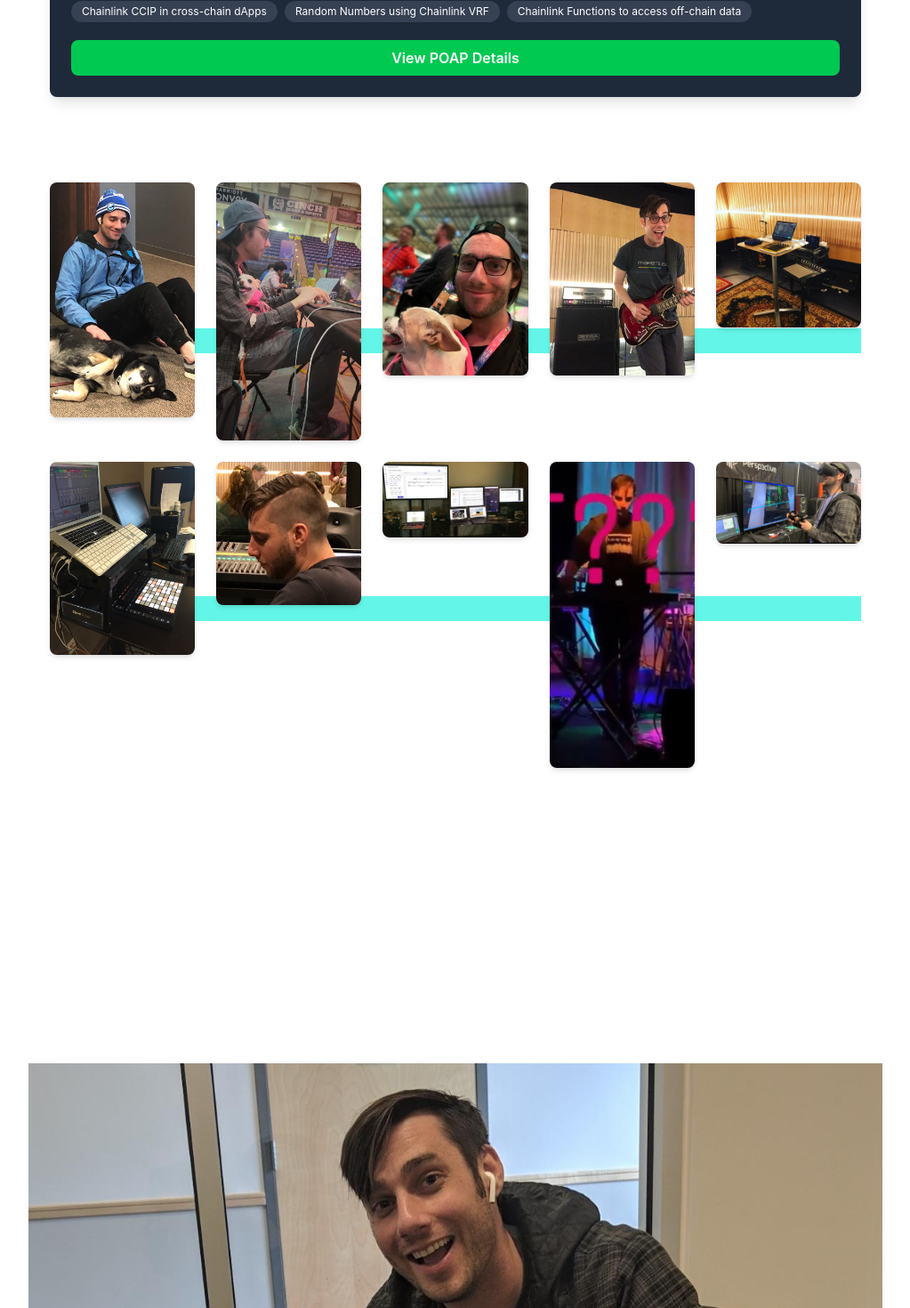
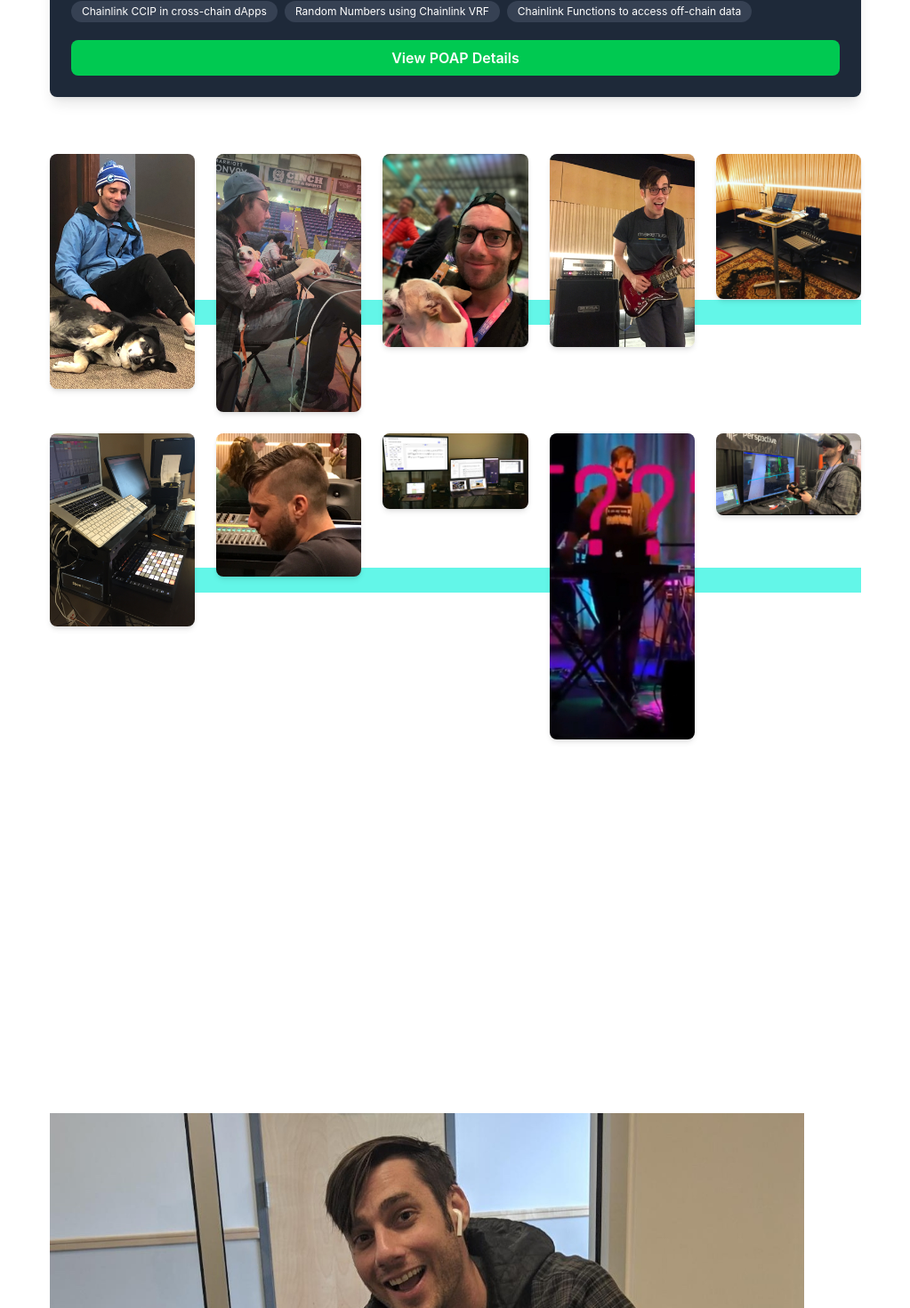
Before and after one commit to sruud/my-portfolio, a Next.js app: page / in a window 1280 px wide. Shown: the part 3073-4543 px from the top of the page at 89% size, without its empty margins (128-1151 px from the left). Built offline with nearby package versions, Linux system fonts and the light colour scheme.

Commit message:
Refactor, better naming, cleanup

```diff
--- /dev/null
+++ b/app/components/ImageGallery.tsx
@@ -0,0 +1,32 @@
+export default function ImageGallery() {
+  const images = [
+    "/coworker_steve.webp",
+    "/dogcopilot.jpg",
+    "/ethdenver_hang_focus.jpg",
+    "/guitar.jpg",
+    "/djset.jpg",
+    "/workstation.jpg",
+    "/gg_mm_steve.jpg",
+    "/setup_bg_test_lab.webp",
+    "/dj.jpg",
+    "/namm_music_studio_vr.jpg",
+  ];
+
+  return (
+    <section className="max-w-6xl px-6 py-8 ">
+      <div className="relative grid grid-cols-2 gap-6 sm:grid-cols-3 md:grid-cols-5">
+        <div className="absolute top-1/4 left-0 -z-10 h-7 w-full bg-[#2ff3e0] opacity-75"></div>
+        {images.map((src, index) => (
+          <img
+            key={index}
+            src={src}
+            alt={`Eye Candy ${index + 1}`}
+            className="h-auto w-full rounded-lg shadow-md transition-transform duration-300 hover:scale-110"
+          />
+        ))}
+        {/* 67 px - line height try */}
+        <div className="absolute bottom-1/4 left-0 -z-10 h-7 w-full bg-[#2ff3e0] opacity-75"></div>
+      </div>
+    </section>
+  );
+}
--- a/app/components/ImageGrid.tsx
+++ /dev/null
@@ -1,58 +0,0 @@
-export default function ImageGrid() {
-  const images = [
-    "/coworker_steve.webp",
-    "/dogcopilot.jpg",
-    "/ethdenver_hang_focus.jpg",
-    "/guitar.jpg",
-    "/djset.jpg",
-    "/workstation.jpg",
-    "/gg_mm_steve.jpg",
-    "/setup_bg_test_lab.webp",
-    "/dj.jpg",
-    "/namm_music_studio_vr.jpg",
-  ];
-
-  return (
-    <section id="looking-for" className="max-w-6xl mx-auto px-6 py-16">
-      <div className="relative grid grid-cols-2 sm:grid-cols-3 md:grid-cols-5 gap-6">
-        <div className="absolute top-1/4 left-0 w-full h-7 bg-[#2ff3e0] opacity-75 -z-10"></div>
-        {images.map((src, index) => (
-          <img
-            key={index}
-            src={src}
-            alt={`Eye Candy ${index + 1}`}
-            className="w-full h-auto rounded-lg shadow-md transition-transform duration-300 hover:scale-105"
-          />
-        ))}
-        {/* 67 px - line height try */}
-        <div className="absolute bottom-1/4 left-0 w-full h-7 bg-[#2ff3e0] opacity-75 -z-10"></div>
-      </div>
-      <div className="looking-for-container space-y-4">
-        <h2 className="text-3xl font-bold mb-6 text-left">
-          {/* Things I'm Passionate About */}
-          What I'm Looking For
-        </h2>
-        <div className="looking-for-text-container space-y-4">
-          <p>
-            I'm looking for a role where I can combine my passion for software
-            engineering with my adaptability and curiosity for learning new
-            technologies. Whether in frontend development, software quality
-            engineering, or web3 land, I thrive in collaborative environments
-            where I can contribute to building reliable, user-friendly
-            applications.
-          </p>
-          <p>
-            I enjoy working with modern frameworks like React and TypeScript,
-            and any chance to use Python, as well as leveraging automation and
-            testing best practices to ensure software quality. I'm drawn to
-            teams that embrace continuous integration, innovation, and a
-            commitment to delivering high-impact digital experiences—whether in
-            media, gaming, music, or technology. My ideal role allows me to
-            grow, solve challenging problems, and contribute to products that
-            make a difference.
-          </p>
-        </div>
-      </div>
-    </section>
-  );
-}
--- /dev/null
+++ b/app/components/LookingFor.tsx
@@ -0,0 +1,44 @@
+import Image from "next/image";
+export default function LookingFor() {
+  return (
+    <>
+      <section id="looking-for" className="max-w-4xl px-6 py-8">
+        <div className="looking-for-container space-y-4">
+          <h2 className="text-3xl font-bold mb-6 text-left">
+            {/* Things I'm Passionate About */}
+            What I'm Looking For
+          </h2>
+          <div className="looking-for-text-container space-y-4">
+            <p>
+              I'm looking for a role where I can combine my passion for software
+              engineering with my adaptability and curiosity for learning new
+              technologies. Whether in frontend development, software quality
+              engineering, or web3 land, I thrive in collaborative environments
+              where I can contribute to building reliable, user-friendly
+              applications.
+            </p>
+            <p>
+              I enjoy working with modern frameworks like React and TypeScript,
+              and any chance to use Python, as well as leveraging automation and
+              testing best practices to ensure software quality. I'm drawn to
+              teams that embrace continuous integration, innovation, and a
+              commitment to delivering high-impact digital experiences—whether
+              in media, gaming, music, or technology. My ideal role allows me to
+              grow, solve challenging problems, and contribute to products that
+              make a difference.
+            </p>
+          </div>
+        </div>
+      </section>
+      <section className="max-w-4xl px-6 py-8">
+        <Image
+          src="/steve_and_frens.jpg"
+          alt="Steve and dog coworkers"
+          width={1458}
+          height={1936}
+          priority
+        />
+      </section>
+    </>
+  );
+}
--- a/app/components/nav.tsx
+++ b/app/components/nav.tsx
@@ -2,7 +2,6 @@
 import { useState } from "react";
 import Link from "next/link";
 
-// Define types for navItems
 interface NavItemWithSubLinks {
   name: string;
   subLinks: { href: string; name: string }[];
@@ -18,6 +17,7 @@ const navItems: Record<string, NavItem> = {
   "#about": {
     name: "about",
     subLinks: [{ href: "#looking-for", name: "more" }],
+    // Next, Future, Vision - other ideas
     // subLinks: [{ href: "#looking-for", name: "What I'm Looking For" }],
     // Almost looks like a comment bubble
   },
--- a/app/page.tsx
+++ b/app/page.tsx
@@ -4,28 +4,18 @@ import AboutMe from "./components/AboutMe";
 import Skills from "./components/Skills";
 import Projects from "./components/Projects";
 import Contact from "./components/Contact";
-import ImageGrid from "./components/ImageGrid";
-import Image from "next/image";
+import ImageGallery from "./components/ImageGallery";
+import LookingFor from "./components/LookingFor";
 
 export default function Page() {
   return (
     <section className="relative min-h-screen flex flex-col text-white">
       <Intro />
       <AboutMe />
-      {/* <ImageGrid /> */}
       <Skills />
-      {/* <ImageGrid /> */}
       <Projects />
-      <ImageGrid />
-      {/* Still deciding where to place this TODO possibly rename components */}
-      <Image
-        src="/steve_and_frens.jpg"
-        alt="Steve and dog coworkers"
-        width={1458}
-        height={1936}
-        priority
-      />
-      {/* TODO Maybe center the grid for the social links */}
+      <ImageGallery />
+      <LookingFor />
       <Contact />
     </section>
   );
```
